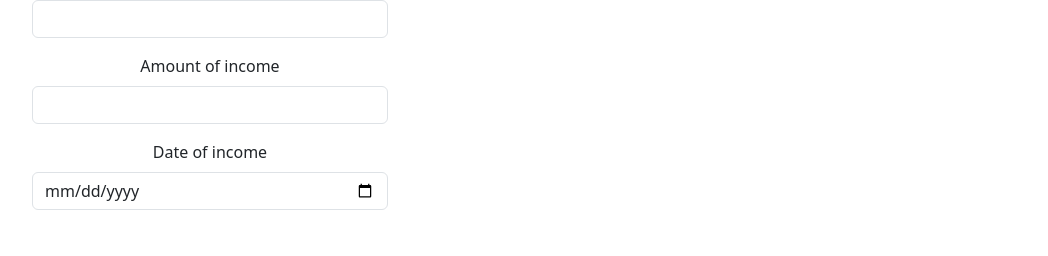
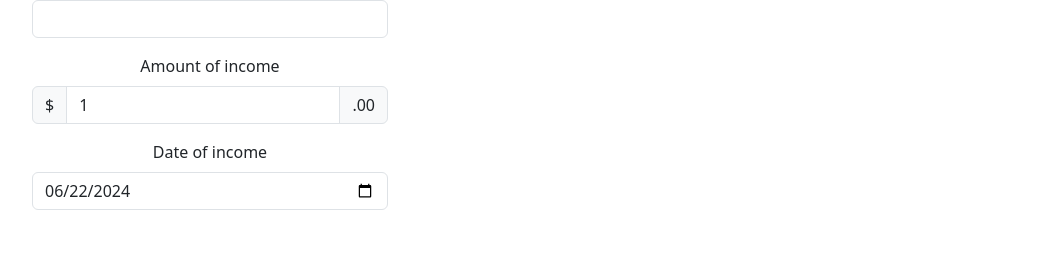
Before and after one commit to billymohajeri/react-budget-app, a React (Vite) app: page / in a window 1280 px wide. Shown: the part 270-526 px from the top of the page, without its empty margins (50-1098 px from the left). Built offline with nearby package versions, Linux system fonts and the light colour scheme.

Commit message:
Update income component details

```diff
--- a/src/components/Income.tsx
+++ b/src/components/Income.tsx
@@ -1,23 +1,43 @@
 import React from "react";
+
+const today = new Date().toISOString().split("T")[0];
 
 const Income = () => {
   return (
     <div>
       <p className="h2">Income</p>
+
       <label htmlFor="income-source" className="form-label mt-5">
         Income source
       </label>
       <input type="text" className="form-control" id="income-source" />
-      <label htmlFor="income-source" className="form-label mt-3">
+
+      <label htmlFor="amount-source" className="form-label mt-3">
         Amount of income
       </label>
-      <input type="number" className="form-control" id="income-source" />
+      <div className="input-group mb-3">
+        <span className="input-group-text">$</span>
+        <input
+          type="number"
+          id="amount-source"
+          className="form-control"
+          aria-label="Amount (to the nearest dollar)"
+          min={1}
+          defaultValue={1}
+        />
+        <span className="input-group-text">.00</span>
+      </div>
 
       <div className="mt-3 mb-5">
         <label htmlFor="dateInput" className="form-label">
           Date of income
         </label>
-        <input type="date" className="form-control" id="dateInput" />
+        <input
+          type="date"
+          className="form-control"
+          id="dateInput"
+          defaultValue={today}
+        />
       </div>
 
       <button type="submit" className="btn btn-primary">
```
